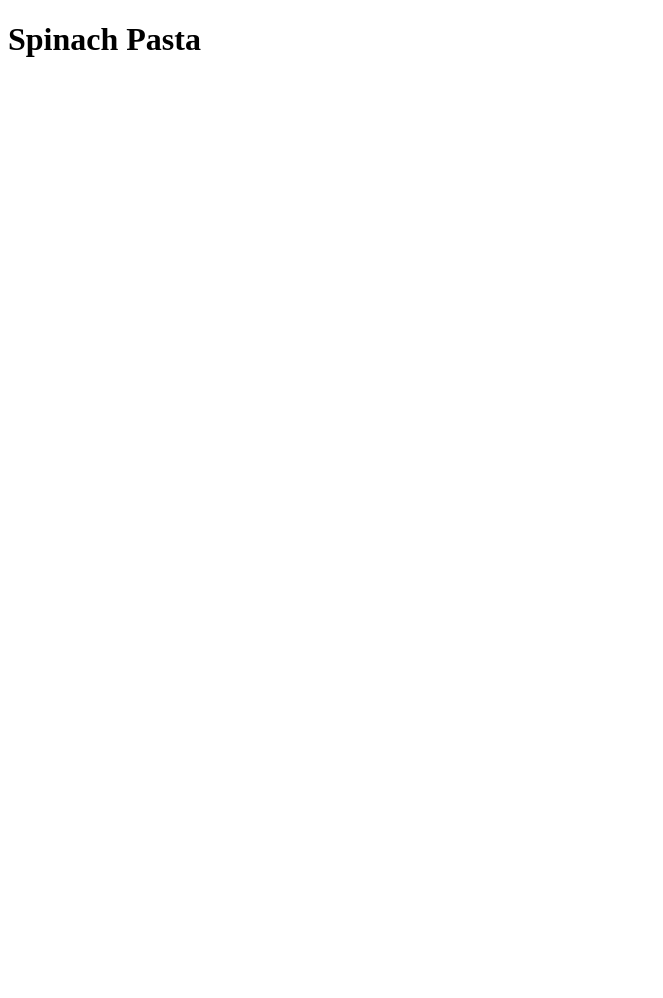
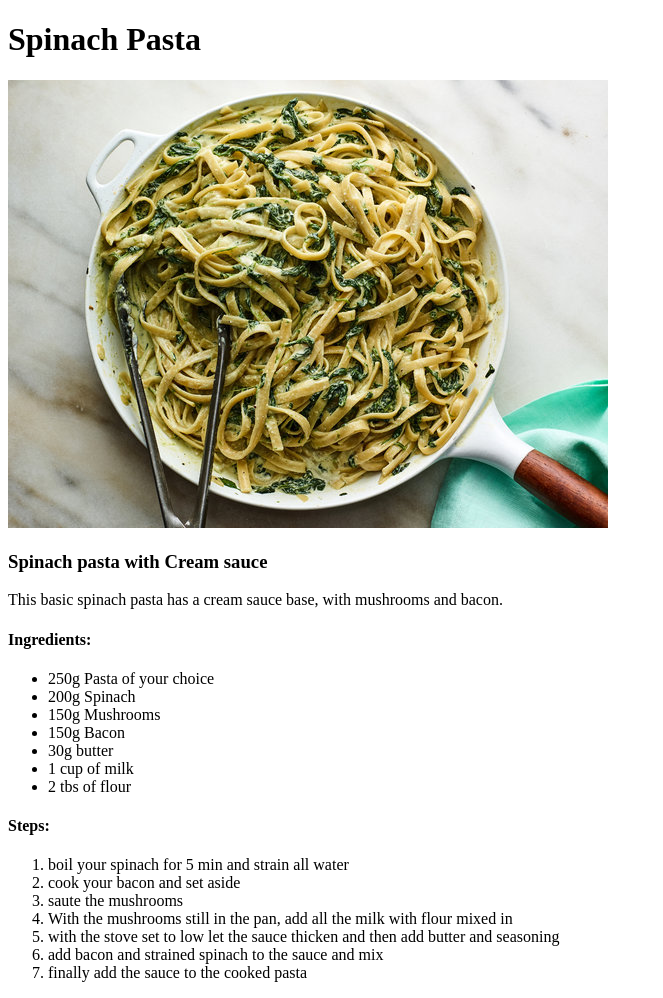
Before and after one commit to GratG/odin-recipes, a plain HTML site: page recipes/spinach-pasta.html in a window 1280 px wide. Shown: the whole page, without its empty margins (0-663 px from the left). Before the commit the page ends 800 px from the top, so only its background shows below. Drawn offline with Linux system fonts and the light colour scheme.

Commit message:
2 added the spinach pasta jpg and updated index.html and spinach-pasta.html

```diff
--- a/recipes/spinach-pasta.html
+++ b/recipes/spinach-pasta.html
@@ -6,5 +6,28 @@
     </head>
     <body>
         <h1>Spinach Pasta</h1>
+        <img src="./Spinach-pasta.jpg"alt="spinach pasta">
+        <h3>Spinach pasta with Cream sauce</h3>
+        <p>This basic spinach pasta has a cream sauce base, with mushrooms and bacon.</p>
+        <h4>Ingredients: </h4>
+        <ul>
+            <li>250g Pasta of your choice</li>
+            <li>200g Spinach</li>
+            <li>150g Mushrooms</li>
+            <li>150g Bacon</li>
+            <li>30g butter</li>
+            <li>1 cup of milk</li>
+            <li>2 tbs of flour</li>
+        </ul>
+        <h4>Steps:</h4>
+        <ol>
+            <li>boil your spinach for 5 min and strain all water</li>
+            <li>cook your bacon and set aside</li>
+            <li>saute the mushrooms</li>
+            <li>With the mushrooms still in the pan, add all the milk with flour mixed in</li>
+            <li>with the stove set to low let the sauce thicken and then add butter and seasoning</li>
+            <li>add bacon and strained spinach to the sauce and mix</li>
+            <li>finally add the sauce to the cooked pasta</li>
+        </ol>
     </body>
 </html>
```
Also changed, not shown: index.html (+4 -1 lines), recipes/Spinach-pasta.jpg (added).
